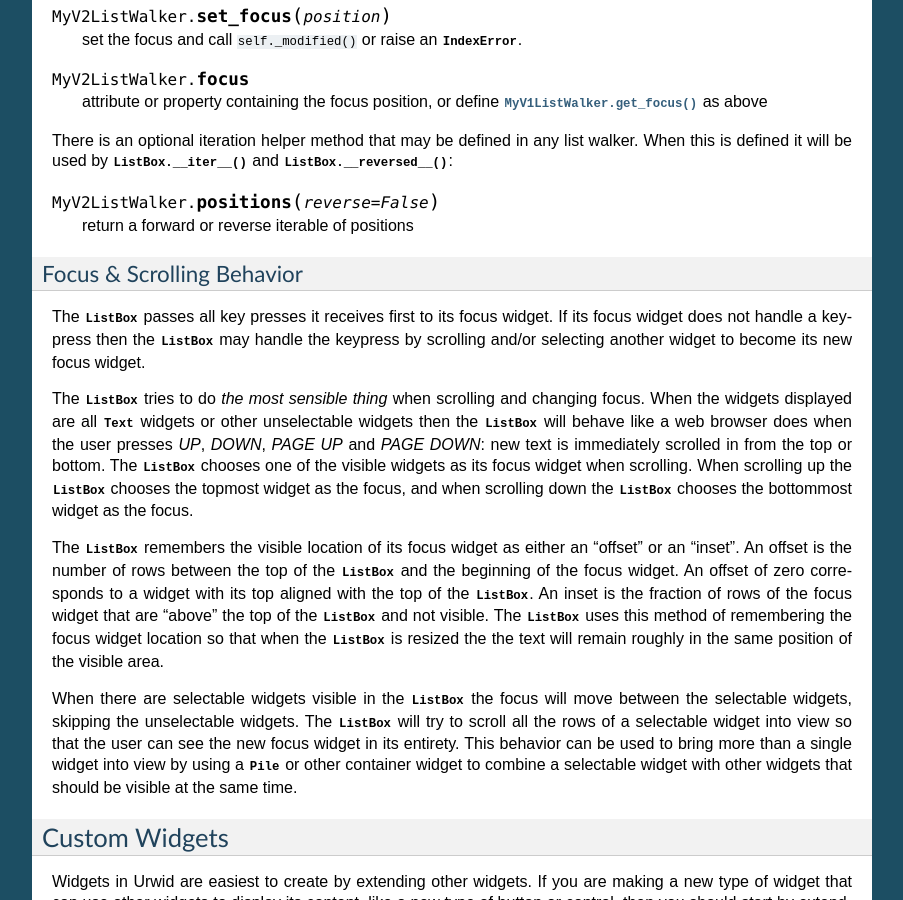
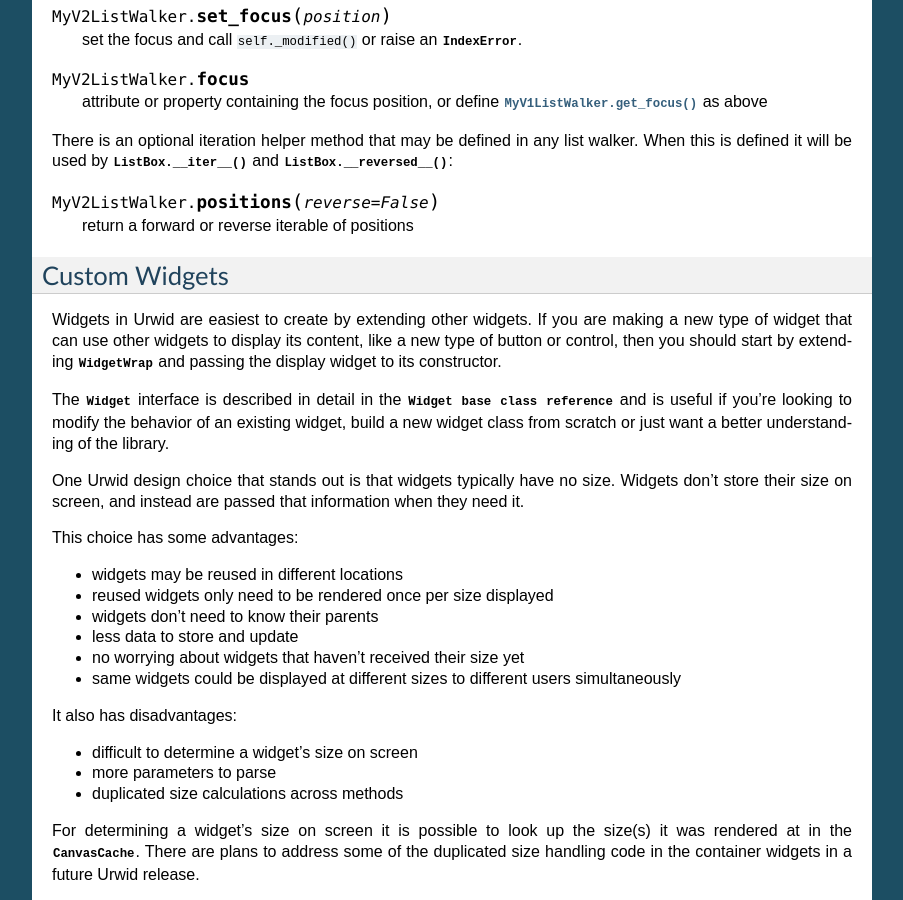
Before and after one commit to urwid/urwid, a Sphinx documentation site: the page built from docs/manual/widgets.rst, in a window 1280 px wide and 900 px high, scrolled down 8451 px. Shown: the whole window, without its empty margins (198-1101 px from the left). Built offline with Sphinx 7.4.7, drawn with Linux system fonts in a browser that asks for light colours; pages that are not in the unit, such as notebooks, are missing from menus; some of the changed text lies outside the part shown.

Commit message:
manual: remove duplicated listbox focus+scrolling section

```diff
--- a/docs/manual/widgets.rst
+++ b/docs/manual/widgets.rst
@@ -565,44 +565,6 @@ When this is defined it will be used by :meth:`ListBox.__iter__` and
 
 .. currentmodule:: urwid
 
-Focus & Scrolling Behavior
---------------------------
-
-The :class:`ListBox` passes all key presses it receives first to
-its focus widget. If its focus widget does not handle a keypress then the
-:class:`ListBox` may handle the keypress by scrolling and/or
-selecting another widget to become its new focus widget.
-
-The :class:`ListBox` tries to do *the most sensible thing* when
-scrolling and changing focus. When the widgets displayed are all
-:class:`Text` widgets or other unselectable widgets then the
-:class:`ListBox` will behave like a web browser does when the
-user presses *UP*, *DOWN*, *PAGE UP* and *PAGE DOWN*: new text is immediately
-scrolled in from the top or bottom. The :class:`ListBox` chooses
-one of the visible widgets as its focus widget when scrolling. When scrolling
-up the :class:`ListBox` chooses the topmost widget as the focus,
-and when scrolling down the :class:`ListBox` chooses the
-bottommost widget as the focus.
-
-The :class:`ListBox` remembers the visible location of its focus
-widget as either an "offset" or an "inset". An offset is the number of rows
-between the top of the :class:`ListBox` and the beginning of the
-focus widget. An offset of zero corresponds to a widget with its top aligned
-with the top of the :class:`ListBox`. An inset is the fraction
-of rows of the focus widget that are "above" the top of the
-:class:`ListBox` and not visible. The
-:class:`ListBox` uses this method of remembering the focus
-widget location so that when the :class:`ListBox` is resized the
-the text will remain roughly in the same position of the visible area.
-
-When there are selectable widgets visible in the
-:class:`ListBox` the focus will move between the selectable
-widgets, skipping the unselectable widgets.  The
-:class:`ListBox` will try to scroll all the rows of a selectable
-widget into view so that the user can see the new focus widget in its entirety.
-This behavior can be used to bring more than a single widget into view by using
-a :class:`Pile` or other container widget to combine a
-selectable widget with other widgets that should be visible at the same time.
 
 
 Custom Widgets
```
